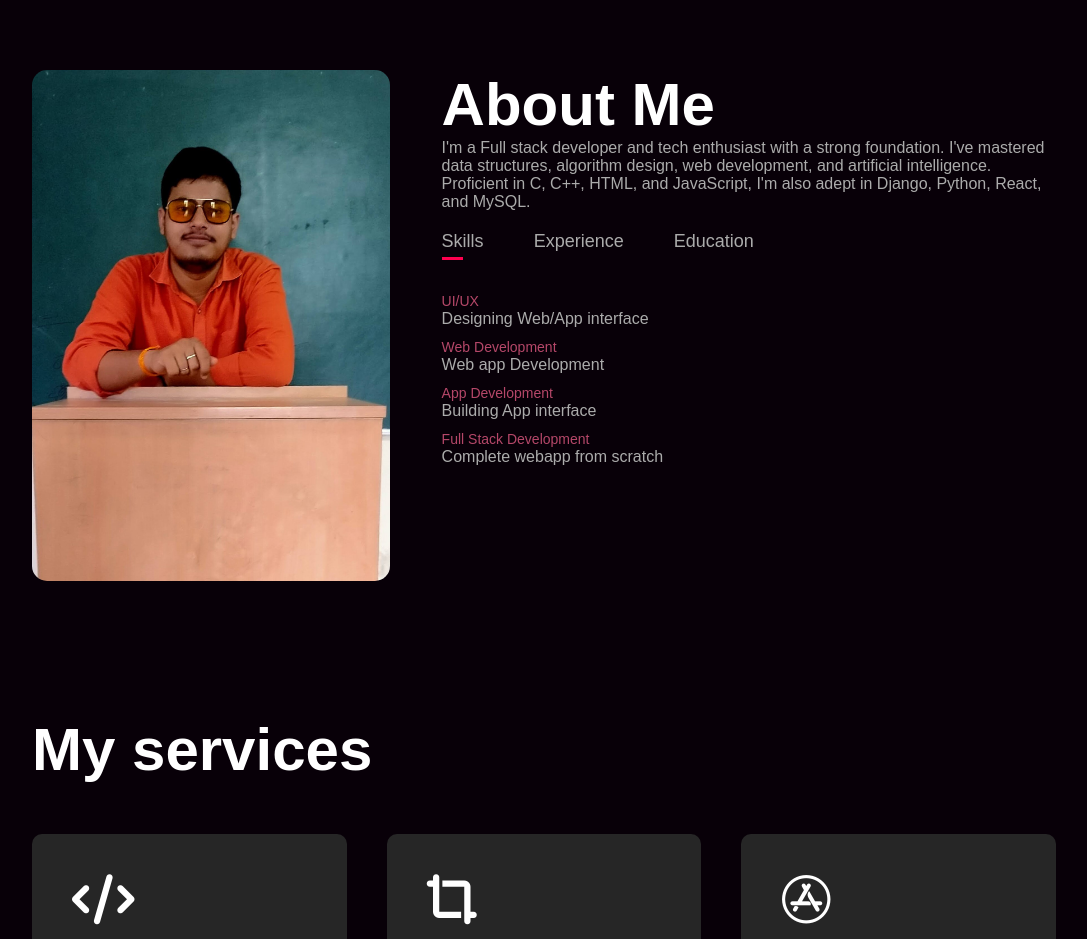
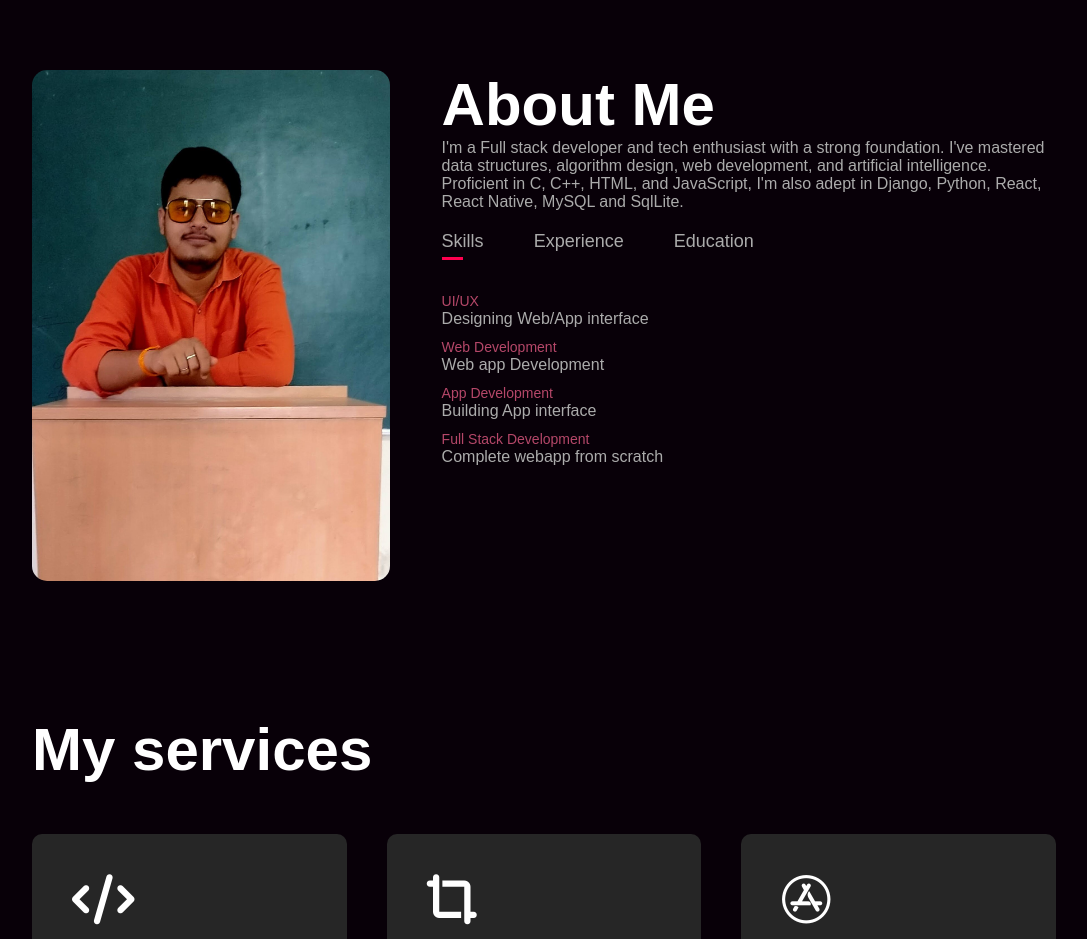
Before and after one commit to auscode/Portfolio, a plain HTML site: page index.html in a window 1280 px wide. Shown: the part 820-1759 px from the top of the page, without its empty margins (96-1183 px from the left). Drawn offline with Linux system fonts and the light colour scheme.

Commit message:
added react native

```diff
--- a/index.html
+++ b/index.html
@@ -46,7 +46,7 @@
                         structures, algorithm
                         design, web development, and artificial intelligence. Proficient in C, C++, HTML, and
                         JavaScript, I'm also adept in
-                        Django, Python, React, and MySQL.
+                        Django, Python, React, React Native, MySQL and SqlLite.
                     </p>
                     <div class="tab-titles">
                         <p class="tab-links active-link" onClick="opentab('skills')">Skills</p>
```
